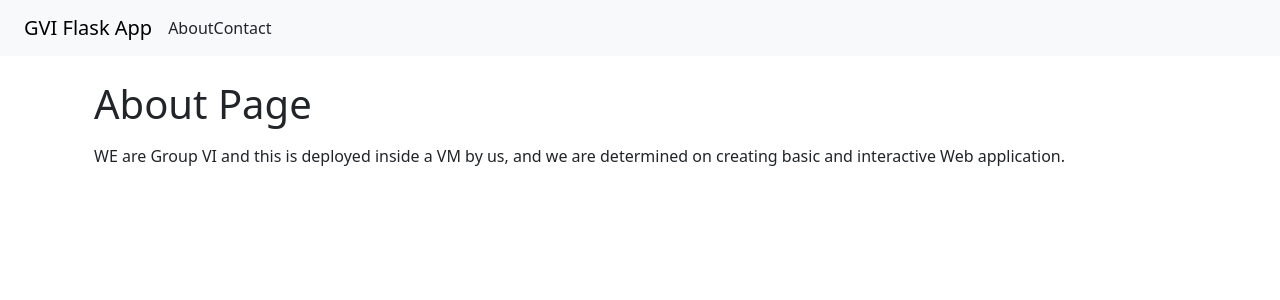
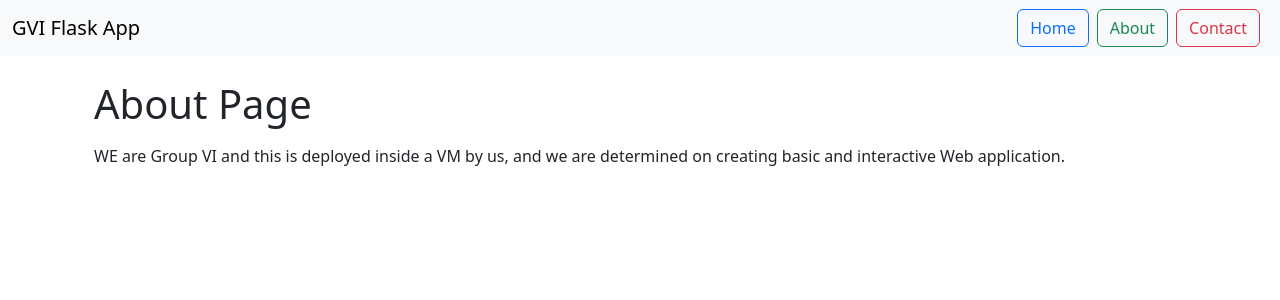
Before and after one commit to Tonetxcz/GroupVI_Flask-WebApp, a Flask app: page /about in a window 1280 px wide. Shown: the top 300 px of the page. Run offline with Flask 3, Linux system fonts and the light colour scheme.

Commit message:
Update base.html

```diff
--- a/templates/base.html
+++ b/templates/base.html
@@ -3,16 +3,34 @@
 <head>
   <meta charset="UTF-8">
   <title>{% block title %}GVI Flask App{% endblock %}</title>
+  <meta name="viewport" content="width=device-width, initial-scale=1">
   <link href="https://cdn.jsdelivr.net/npm/bootstrap@5.3.0/dist/css/bootstrap.min.css" rel="stylesheet">
 </head>
 <body>
-	<nav class="navbar navbar-expand navbar-light bg-light px-4">
+
+  <nav class="navbar navbar-expand-lg navbar-light bg-light">
+    <div class="container-fluid">
       <a class="navbar-brand" href="/">GVI Flask App</a>
-		<a class="nav-link" href="/about">About</a>
-		<a class="nav-link" href="/contact">Contact</a>
+      <button class="navbar-toggler" type="button" data-bs-toggle="collapse" data-bs-target="#navbarButtons" aria-controls="navbarButtons" aria-expanded="false" aria-label="Toggle navigation">
+        <span class="navbar-toggler-icon"></span>
+      </button>
+
+      <div class="collapse navbar-collapse justify-content-end" id="navbarButtons">
+        <div class="d-flex">
+          <a href="/" class="btn btn-outline-primary me-2">Home</a>
+          <a href="/about" class="btn btn-outline-success me-2">About</a>
+          <a href="/contact" class="btn btn-outline-danger me-2">Contact</a>
+        </div>
+      </div>
+    </div>
   </nav>
+
   <div class="container mt-4">
     {% block content %}{% endblock %}
   </div>
+
+  <!-- Bootstrap JS (for mobile toggler) -->
+  <script src="https://cdn.jsdelivr.net/npm/bootstrap@5.3.0/dist/js/bootstrap.bundle.min.js"></script>
+
 </body>
 </html>
```
Lines whose indentation alone changed are shown as unchanged.
